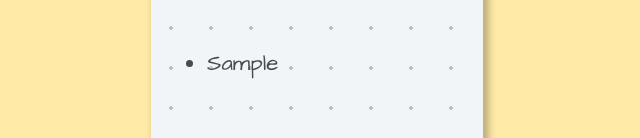
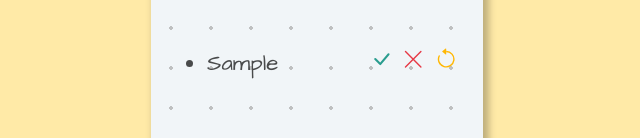
Before and after one commit to ansnoussi/golang-react-todo, a React (Create React App) app in the folder client/: page / in a window 1280 px wide. Both pictures are taken after typing "Sample" into the empty fields and a click on the button "Add". Shown: the part 242-380 px from the top of the page, without its empty margins (323-963 px from the left). Built offline with nearby package versions, Linux system fonts and the light colour scheme; the HTML template or start-up script is replaced by a standard one.

Commit message:
added some icons

```diff
--- a/client/package.json
+++ b/client/package.json
@@ -9,6 +9,7 @@
     "axios": "^0.22.0",
     "react": "^17.0.2",
     "react-dom": "^17.0.2",
+    "react-icons": "^4.3.1",
     "react-scripts": "4.0.3",
     "web-vitals": "^1.0.1"
   },
--- a/client/src/components/TodoItem.js
+++ b/client/src/components/TodoItem.js
@@ -1,13 +1,38 @@
 import React from "react";
+import { BsCheckLg, BsXLg, BsArrowCounterclockwise } from "react-icons/bs";
 
 function TodoItem({ id, item, onCheck }) {
   return (
-    <li
-      onClick={() => {
-        onCheck(id);
-      }}
-    >
-      {item}
+    <li>
+      <div
+        style={{
+          display: "flex",
+          flexDirection: "row",
+          justifyContent: "space-between",
+        }}
+      >
+        {item}
+        <div>
+          <BsCheckLg
+            style={{ color: "#2a9d8f", marginLeft: 10 }}
+            onClick={() => {
+              onCheck(id);
+            }}
+          />
+          <BsXLg
+            style={{ color: "#e63946", marginLeft: 10 }}
+            onClick={() => {
+              onCheck(id);
+            }}
+          />
+          <BsArrowCounterclockwise
+            style={{ color: "#ffb703", marginLeft: 10 }}
+            onClick={() => {
+              onCheck(id);
+            }}
+          />
+        </div>
+      </div>
     </li>
   );
 }
```
Also changed, not shown: 1 other file (tests, documents, lock files or other folders).
